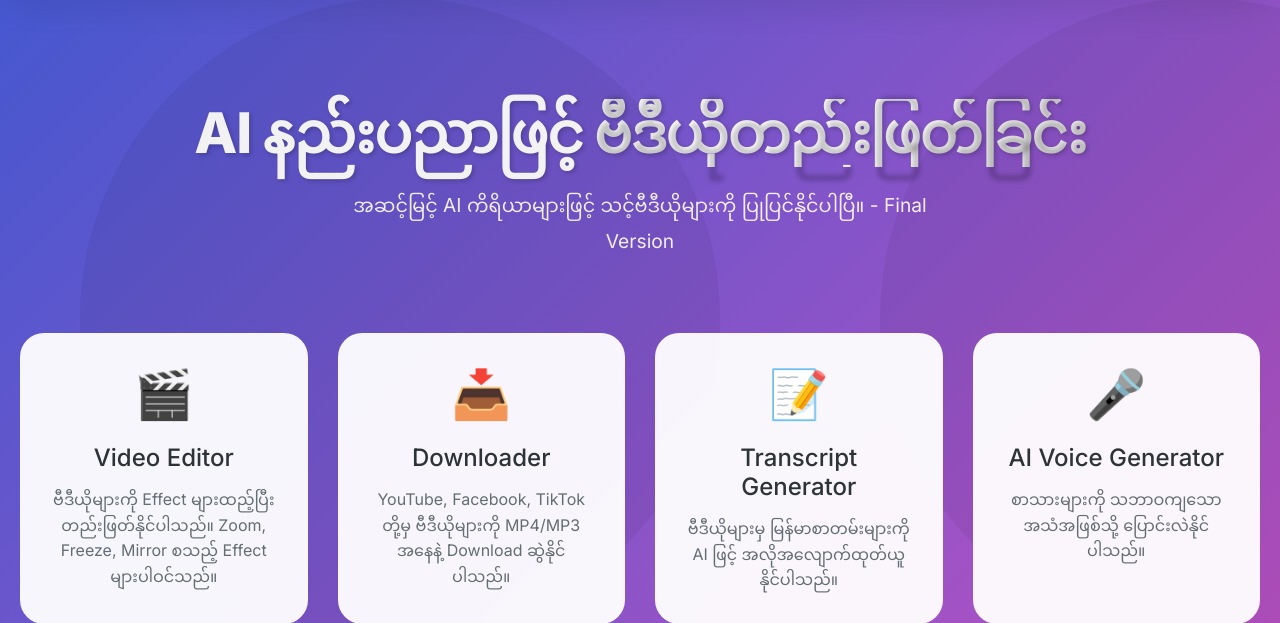
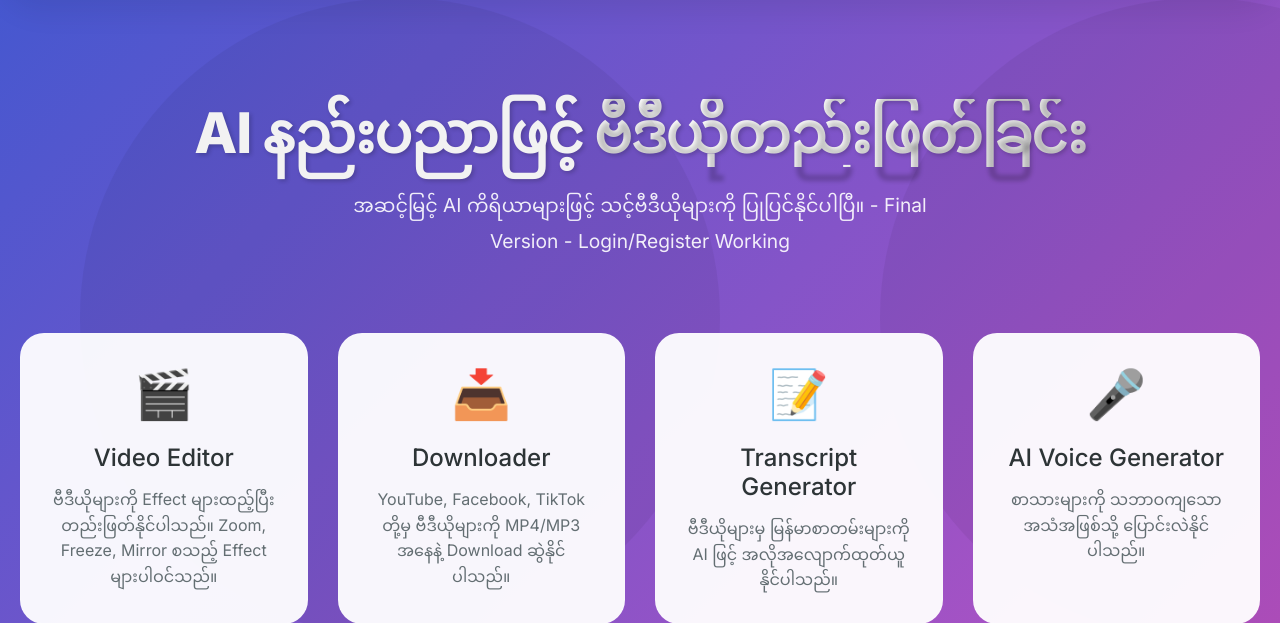
Before and after one commit to Hanlinkyaw/aivideo_editor, a Flask app: page / in a window 1280 px wide. Shown: the part 82-705 px from the top of the page. Run offline with Flask 3, Linux system fonts and the light colour scheme; some libraries are stand-ins or nearby versions; some web fonts are replaced.

Commit message:
Test deployment with login/register indicator
- Add 'Login/Register Working' to hero subtitle
- Test if CI/CD is deploying changes properly
- Verify deployment pipeline functionality

```diff
--- a/templates/index.html
+++ b/templates/index.html
@@ -25,7 +25,7 @@
     <section class="hero">
         <div class="hero-content">
             <h1>AI နည်းပညာဖြင့် <span class="gradient-text">ဗီဒီယိုတည်းဖြတ်ခြင်း</span></h1>
-            <p class="hero-subtitle">အဆင့်မြင့် AI ကိရိယာများဖြင့် သင့်ဗီဒီယိုများကို ပြုပြင်နိုင်ပါပြီ။ - Final Version</p>
+            <p class="hero-subtitle">အဆင့်မြင့် AI ကိရိယာများဖြင့် သင့်ဗီဒီယိုများကို ပြုပြင်နိုင်ပါပြီ။ - Final Version - Login/Register Working</p>
         </div>
     </section>
 
```
